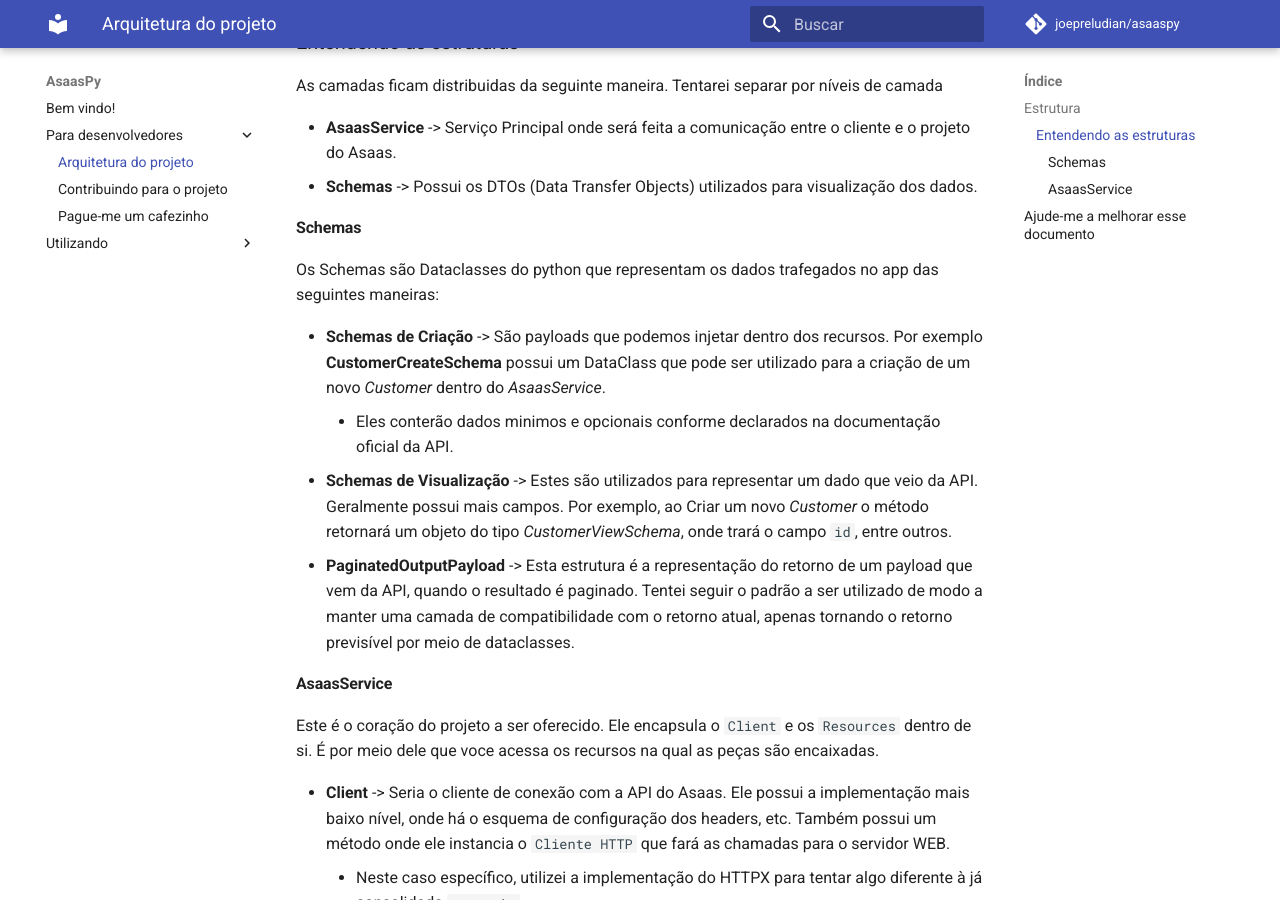
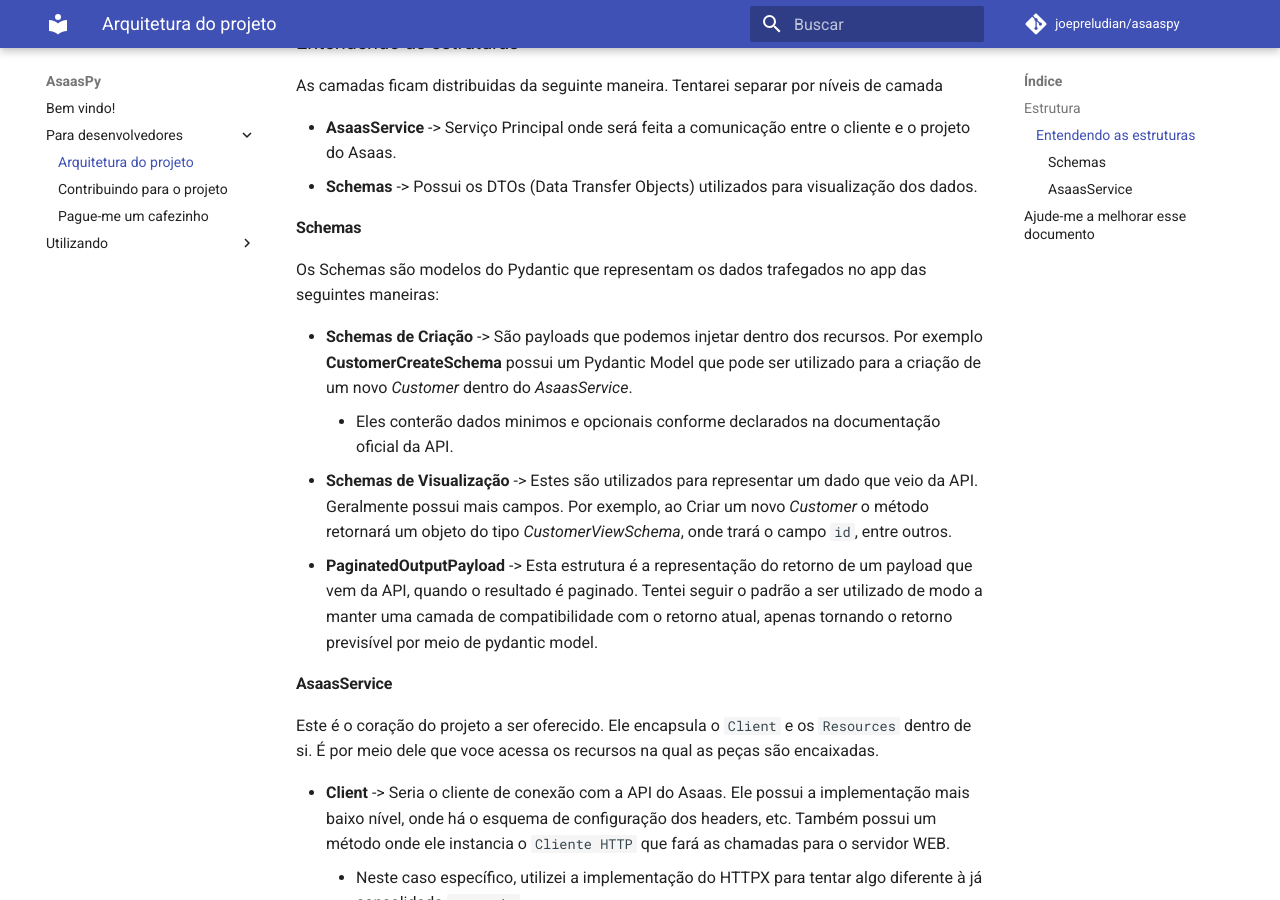
Before and after one commit to joepreludian/asaaspy, an MkDocs documentation site: the page built from docs/para_desenvolvedores/arquitetura.md, in a window 1280 px wide and 900 px high, scrolled down 674 px. Built offline with MkDocs 1.6.1 and Material for MkDocs 9.7.7, drawn with Linux system fonts in a browser that asks for light colours; comment, search, counter and statistics services are not loaded.

Commit message:
rewrite docs in order to support pydantic models instead of Python Dataclasses

```diff
--- a/docs/para_desenvolvedores/arquitetura.md
+++ b/docs/para_desenvolvedores/arquitetura.md
@@ -52,12 +52,12 @@
 * **Schemas** -> Possui os DTOs (Data Transfer Objects) utilizados para visualização dos dados.
 
 #### Schemas
-Os Schemas são Dataclasses do python que representam os dados trafegados no app das seguintes maneiras:
+Os Schemas são modelos do Pydantic que representam os dados trafegados no app das seguintes maneiras:
 
-* **Schemas de Criação** -> São payloads que podemos injetar dentro dos recursos. Por exemplo **CustomerCreateSchema** possui um DataClass que pode ser utilizado para a criação de um novo *Customer* dentro do *AsaasService*.
+* **Schemas de Criação** -> São payloads que podemos injetar dentro dos recursos. Por exemplo **CustomerCreateSchema** possui um Pydantic Model que pode ser utilizado para a criação de um novo *Customer* dentro do *AsaasService*.
     * Eles conterão dados minimos e opcionais conforme declarados na documentação oficial da API.
 * **Schemas de Visualização** -> Estes são utilizados para representar um dado que veio da API. Geralmente possui mais campos. Por exemplo, ao Criar um novo *Customer* o método retornará um objeto do tipo *CustomerViewSchema*, onde trará o campo `id`, entre outros.
-* **PaginatedOutputPayload** -> Esta estrutura é a representação do retorno de um payload que vem da API, quando o resultado é paginado. Tentei seguir o padrão a ser utilizado de modo a manter uma camada de compatibilidade com o retorno atual, apenas tornando o retorno previsível por meio de dataclasses.
+* **PaginatedOutputPayload** -> Esta estrutura é a representação do retorno de um payload que vem da API, quando o resultado é paginado. Tentei seguir o padrão a ser utilizado de modo a manter uma camada de compatibilidade com o retorno atual, apenas tornando o retorno previsível por meio de pydantic model.
 
 #### AsaasService
 Este é o coração do projeto a ser oferecido. Ele encapsula o `Client` e os `Resources` dentro de si. É por meio dele que voce acessa os recursos na qual as peças são encaixadas.
```
Also changed, not shown: docs/index.md (+2 -2 lines), pyproject.toml (+11 -1 lines), 1 other file.
